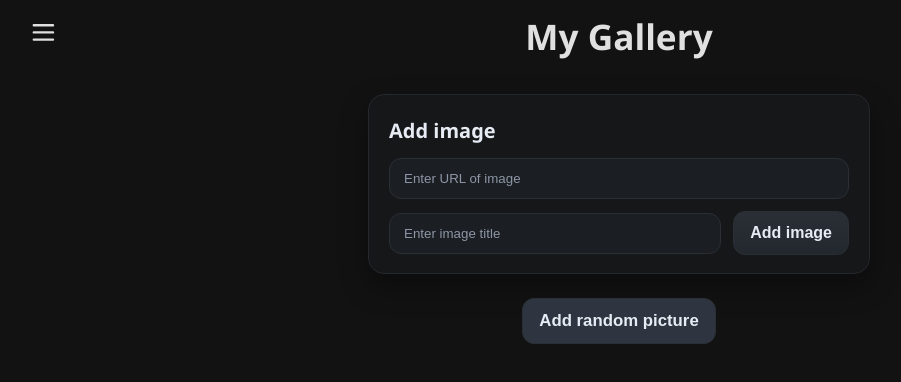
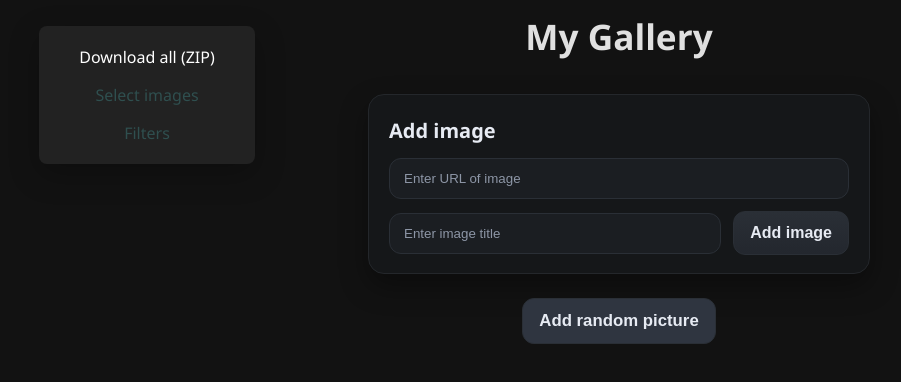
Before and after one commit to Dmydmo/My-Project-React-Gallery, a React (Create React App) app: page / in a window 1280 px wide. Both pictures are taken after a click on the button "Menu". Shown: the top 382 px of the page, without its empty margins (21-922 px from the left). Built offline with nearby package versions, Linux system fonts and the light colour scheme.

Commit message:
fix: paths, css hover, rename Random

```diff
--- a/package.json
+++ b/package.json
@@ -7,6 +7,8 @@
     "@testing-library/jest-dom": "^6.6.4",
     "@testing-library/react": "^16.3.0",
     "@testing-library/user-event": "^13.5.0",
+    "file-saver": "^2.0.5",
+    "jszip": "^3.10.1",
     "react": "^19.1.1",
     "react-dom": "^19.1.1",
     "react-icons": "^5.5.0",
--- a/src/App.js
+++ b/src/App.js
@@ -3,12 +3,16 @@ import { v4 as uuidv4 } from 'uuid';
 import './App.css';
 import ImageForm from './component/ImageForm';
 import Gallery from './component/Gallery';
-import AddRandonImg from './component/AddRandomImg';
+import AddRandomImg from './component/AddRandomImg';
 import Header from './component/Header/Header';
 
 function App() {
   const [urls, setUrls] = useState([]);
+  const [isOpenMenu, setOpenMenu] = useState(false);
 
+  const onToggleMenu = () => {
+    setOpenMenu((prev) => !prev);
+  };
   useEffect(() => {
     const saved = localStorage.getItem('gallery');
     if (saved) {
@@ -49,24 +53,20 @@ function App() {
     setUrls(urls.filter((url) => url.id !== id));
   };
 
-  const clinGallery = () => {
+  const clearGallery = () => {
     setUrls([]);
-  };
-
-  const onToggle = () => {
-    alert('opan menu');
   };
 
   return (
     <div className="App">
-      <Header onToggle={onToggle} />
+      <Header onToggleMenu={onToggleMenu} isOpenMenu={isOpenMenu} />
 
       <ImageForm addImg={addImg} />
-      <AddRandonImg handleAddRandom={handleAddRandom} />
+      <AddRandomImg handleAddRandom={handleAddRandom} />
       <Gallery
         changeTitle={changeTitleInGallery}
         urls={urls}
-        clin={clinGallery}
+        onClear={clearGallery}
         onDelete={onDelete}
       />
     </div>
--- a/src/component/ClearGalleryBtn.js
+++ b/src/component/ClearGalleryBtn.js
@@ -1,9 +1,9 @@
-import Button from "./UI/Button.js";
-import styles from "./UI/Button.module.css";
-function ClearGalleryBtn({ clin }) {
+import Button from './UI/Button.js';
+import styles from './UI/Button.module.css';
+function ClearGalleryBtn({ onClear }) {
   const handleClear = () =>
-    window.confirm("Are you sure you want to delete the entire gallery?")
-      ? clin()
+    window.confirm('Are you sure you want to delete the entire gallery?')
+      ? onClear()
       : null;
   return (
     <Button className={styles.btnClearGallery} onClick={handleClear}>
--- a/src/component/Gallery.js
+++ b/src/component/Gallery.js
@@ -1,16 +1,15 @@
-import { RiDeleteBin2Line } from "react-icons/ri";
+import { RiDeleteBin2Line, RiDownload2Line } from 'react-icons/ri';
+import styles from './Gallery.module.css';
+import ClearGalleryBtn from './ClearGalleryBtn';
+import Title from './Title';
 
-import styles from "./Gallery.module.css";
-import ClearGalleryBtn from "./ClearGalleryBtn";
-import Title from "./UI/Title";
-
-function Gallery({ urls, onDelete, clin, changeTitle }) {
+function Gallery({ urls, onDelete, onClear, changeTitle }) {
   if (urls.length === 0) {
     return null;
   }
   return (
     <div>
-      <ClearGalleryBtn clin={clin} />
+      <ClearGalleryBtn onClear={onClear} />
       <div className={styles.galleryContainer}>
         {urls.map((url) => (
           <div className={styles.galleryItem} key={url.id}>
@@ -18,14 +17,15 @@ function Gallery({ urls, onDelete, clin, changeTitle }) {
             <Title
               onSubmit={(draft) => changeTitle(url.id, draft)}
               value={url.title}
-              title="Chenge title"
+              title="Change title"
             />
 
             <RiDeleteBin2Line
               className={styles.btnDelImg}
-              title="Del img"
+              title="Delete img"
               onClick={() => onDelete(url.id)}
             />
+            <RiDownload2Line className={styles.btnDownloudImg} />
           </div>
         ))}
       </div>
--- a/src/component/Gallery.module.css
+++ b/src/component/Gallery.module.css
@@ -1,14 +1,17 @@
+h3 {
+  color: #5d86ff;
+}
 .galleryContainer {
   display: grid;
   grid-template-columns: repeat(auto-fit, minmax(220px, 1fr));
   gap: 16px;
   max-width: 1200px;
   margin: 0 auto 40px;
-  padding-top: 30px; /* фикс: было `padding: top 30px;` */
+  padding-top: 20px;
 }
 
 .galleryItem {
-  position: relative; /* для абсолютного позиционирования кнопки удаления */
+  position: relative;
   background: #151719;
   border: 1px solid #24272b;
   border-radius: 12px;
@@ -32,7 +35,6 @@
   transform: translateY(-1px);
 }
 
-/* Превью: единое соотношение сторон и обрезка без искажений */
 .img {
   width: 100%;
   height: auto;
@@ -40,7 +42,7 @@
 
   aspect-ratio: 4 / 3;
   object-fit: cover;
-  /* убираем скругление у img — уже есть у .galleryItem */
+
   border-radius: 0;
   transition: transform 0.3s ease;
 }
@@ -49,14 +51,13 @@
   transform: scale(1.02);
 }
 
-/* Кнопка удаления (иконка) — компактно в правом верхнем углу */
 .btnDelImg {
   position: absolute;
-  top: 8px;
-  right: 8px;
+  top: 3px;
+  right: 5px;
   color: #eff77e;
   opacity: 0; /* скрыта по умолчанию */
-  padding: 6px;
+  padding: 3px;
   border-radius: 8px;
   background: rgba(21, 23, 25, 0.1);
   backdrop-filter: blur(2px);
@@ -67,7 +68,7 @@
 
 .galleryItem:hover .btnDelImg,
 .galleryItem:focus-within .btnDelImg {
-  opacity: 1; /* появляется только при взаимодействии */
+  opacity: 1;
 }
 
 .btnDelImg:hover {
@@ -75,7 +76,33 @@
   transform: scale(1.1);
   background: rgba(21, 23, 25, 0.75);
 }
-/* Инлайн-редактор тайтла внутри карточки */
+
+.btnDownloudImg {
+  position: absolute;
+  top: 3px;
+  right: 30px;
+  color: #eff77e;
+  opacity: 0; /* скрыта по умолчанию */
+  padding: 3px;
+  border-radius: 8px;
+  background: rgba(21, 23, 25, 0.1);
+  backdrop-filter: blur(2px);
+
+  transition: transform 0.2s, color 0.2s, opacity 0.2s, background 0.2s;
+  cursor: pointer;
+}
+
+.galleryItem:hover .btnDownloudImg,
+.galleryItem:focus-within .btnDownloudImg {
+  opacity: 1;
+}
+
+.btnDownloudImg:hover {
+  color: #e4624c;
+  transform: scale(1.1);
+  background: rgba(21, 23, 25, 0.75);
+}
+
 .galleryItem input[type='text'] {
   width: 100%;
   box-sizing: border-box;
@@ -84,7 +111,7 @@
   border: 1px solid #2a2f36;
   border-radius: 10px;
   padding: 10px 12px;
-  margin: 8px 10px 10px; /* внутренние отступы от краёв карточки */
+  margin: 8px 10px 10px;
   outline: none;
   transition: border-color 0.15s, box-shadow 0.15s, background 0.15s;
 }
--- a/src/component/Header/Header.js
+++ b/src/component/Header/Header.js
@@ -1,16 +1,34 @@
+import { useEffect, useRef } from 'react';
+import Menu from '../Menu';
 import IconBtn from '../UI/IconBtn';
-import './Header.module.css';
+import styles from './Header.module.css';
 
-function Header({ onToggle }) {
+function Header({ onToggleMenu, isOpenMenu }) {
+  const menuRef = useRef(null);
+  useEffect(() => {
+    if (!isOpenMenu) return;
+    const onDocClick = (e) => {
+      if (menuRef.current && !menuRef.current.contains(e.target)) {
+        onToggleMenu();
+      }
+    };
+    document.addEventListener('mousedown', onDocClick);
+    return () => document.removeEventListener('mousedown', onDocClick);
+  }, [isOpenMenu, onToggleMenu]);
+
   return (
     <header>
-      <div className="divMenu">
-        <IconBtn
-          icon="menu" // или "menu"
-          title="Menu"
-          classKey="headerMenu"
-          onClick={onToggle}
-        />
+      <div className={styles.divMenu} ref={menuRef}>
+        {!isOpenMenu ? (
+          <IconBtn
+            icon="menu"
+            title="Menu"
+            classKey="headerMenu"
+            onClick={onToggleMenu}
+          />
+        ) : (
+          <Menu onToggleMenu={onToggleMenu} />
+        )}
       </div>
       <h1> My Gallery</h1>
     </header>
--- /dev/null
+++ b/src/component/Menu.js
@@ -0,0 +1,13 @@
+import styles from './Menu.module.css';
+function Menu({ onToggleMenu }) {
+  return (
+    <div className={styles.menuContainer} onClick={onToggleMenu}>
+      <ul>
+        <li>Download all (ZIP)</li>
+        <li className={styles.inProject}>Select images</li>
+        <li className={styles.inProject}>Filters</li>
+      </ul>
+    </div>
+  );
+}
+export default Menu;
--- /dev/null
+++ b/src/component/Menu.module.css
@@ -0,0 +1,28 @@
+.menuContainer {
+  position: absolute;
+  top: 18px; /* под кнопкой */
+  left: 20px; /* слева (иконка у тебя слева) */
+  margin-top: 8px;
+  z-index: 800;
+  background: #222; /* темная тема судя по скрину */
+  color: #fff;
+  border-radius: 8px;
+  padding: 8px;
+  box-shadow: 0 10px 30px rgba(0, 0, 0, 0.25);
+  min-width: 200px;
+}
+.menuContainer ul {
+  list-style: none;
+  margin: 0;
+  padding: 4px 0;
+}
+.menuContainer li {
+  padding: 8px 12px;
+  cursor: pointer;
+}
+.menuContainer li:hover {
+  background: rgba(255, 255, 255, 0.08);
+}
+.inProject {
+  color: darkslategrey;
+}
--- a/src/component/UI/Title.js
+++ b/src/component/Title.js
@@ -1,21 +1,20 @@
-import { useState } from "react";
-import styles from "./Title.module.css";
+import { useState } from 'react';
 
-function Title({ className = " ", onSubmit, value = "" }) {
+function Title({ className = ' ', onSubmit, value = '' }) {
   const [isEditing, setIsEditing] = useState(false);
-  const [draft, setDraft] = useState("");
+  const [draft, setDraft] = useState('');
 
-  const display = value.trim() ? value : "No title";
+  const display = value.trim() ? value : 'No title';
 
   const toggleTitleInInput = () => {
-    setDraft(value.trim() ? value : "");
+    setDraft(value.trim() ? value : '');
     setIsEditing(true);
   };
 
   const handleKeyDown = (e) => {
-    if (e.key === "Enter") {
+    if (e.key === 'Enter') {
       e.currentTarget.blur();
-    } else if (e.key === "Escape") {
+    } else if (e.key === 'Escape') {
       cancelEdit();
     }
   };
@@ -27,7 +26,7 @@ function Title({ className = " ", onSubmit, value = "" }) {
   };
 
   const cancelEdit = () => {
-    setDraft(value || "");
+    setDraft(value || '');
     setIsEditing(false);
   };
 
@@ -43,10 +42,6 @@ function Title({ className = " ", onSubmit, value = "" }) {
       />
     );
   }
-  return (
-    <h3 onClick={toggleTitleInInput} className={`${styles.h3} ${className}`}>
-      {display}
-    </h3>
-  );
+  return <h3 onClick={toggleTitleInInput}>{display}</h3>;
 }
 export default Title;
--- a/src/component/UI/Button.module.css
+++ b/src/component/UI/Button.module.css
@@ -1,4 +1,3 @@
-/* База — основная кнопка (используется в форме Add image) */
 .button {
   display: inline-flex;
   align-items: center;
@@ -39,7 +38,6 @@
   box-shadow: 0 0 0 3px rgba(93, 134, 255, 0.18);
 }
 
-/* Рандом — тёмная вторичная */
 .btnAddRandomImg {
   font-size: 1.05em;
   margin-bottom: 30px;
@@ -61,10 +59,9 @@
   color: #d6dbe7;
 }
 
-/* Очистить — контурная третичная */
 .btnClearGallery {
   position: relative;
-  margin-bottom: 10px;
+  /* margin-bottom: 10px; */
 
   background: transparent;
   color: #b1b8c6;
@@ -83,7 +80,6 @@
   transform: translateY(1px);
 }
 
-/* Доп. утилита, если используешь отдельно — оставил как есть */
 .btnClin {
   color: blueviolet;
 }
--- a/src/component/UI/Title.module.css
+++ /dev/null
@@ -1,10 +0,0 @@
-h3 {
-  color: blueviolet;
-  cursor: pointer;
-}
-h3:hover {
-  color: rgb(182, 143, 218);
-}
-/* h4 {
-  color: dimgray;
-} */
```
Also changed, not shown: src/component/AddRandomImg.js (+4 -4 lines), 1 other file (tests, documents, lock files or other folders).
